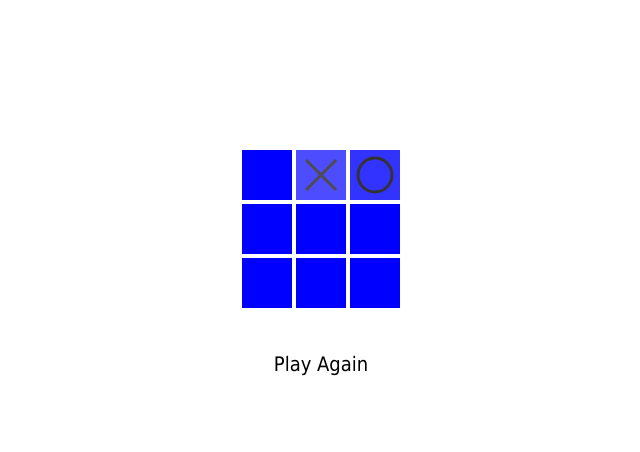
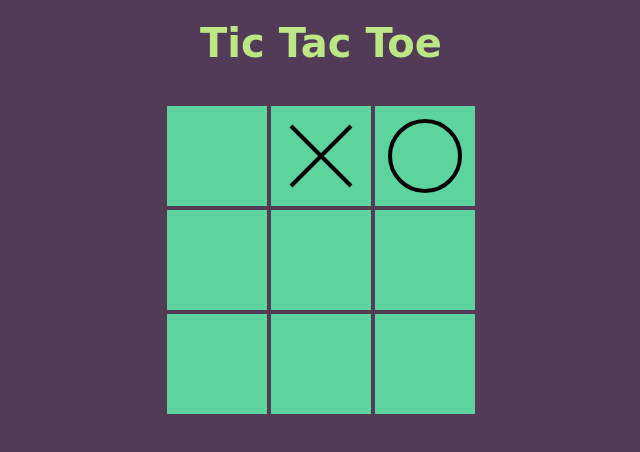
Before and after one commit to IndianaJim/ai-tictactoe, a plain HTML site: page index.html in a window 1280 px wide. Both pictures are taken after a click on the element 640 px from the left and 175 px from the top of the page. Shown: the whole page, without its empty margins (319-959 px from the left). Drawn offline with nearby package versions, Linux system fonts and the light colour scheme; a web font is replaced by a local one.

Commit message:
edits, colors, pre-x or o choice modal

```diff
--- a/css/style.css
+++ b/css/style.css
@@ -2,11 +2,18 @@
   padding: 0px;
   margin: 0px;
 }
+
 body{
   text-align: center;
+  background-color: #513B56;
+}#title{
+  padding: 20px;
+  font-size: 40px;
+  color: #BCE784;
+  font-family: 'Fontdiner Swanky', cursive;
 }
 canvas{
-  background-color: blue;
+  background-color: #5DD39E;
   -webkit-transition: -webkit-transform 0.5s;
   -ms-transition: -ms-transform 0.5s;
   -o-transition: -o-transform 0.5s;
@@ -17,13 +24,40 @@ canvas:hover{
 
 }
 #canvasDiv{
-  margin: 150px auto 40px;
+  margin: 20px auto 40px;
 }
-#replayButton{
+#choiceDiv{
+  border: 2px;
+  border-color: black;
+  width; 300px;
+  height: 150px;
+  backgroundColor = "#BCE784";
+  /* display: none; */ /* none; */
+  visibility: hidden;
+}
+#choiceDiv > h3{
+  display: inline;
   text-decoration: none;
-  color: black;
-  font: 20px tahoma;
+  font: 30px tahoma;
+  color: #BCE784;
+  padding: 10px;
+  font-family: 'Fontdiner Swanky', cursive;
 }
-#replayButton:hover{
-  font-size: 23px;
+#X{
+  background-color: #5DD39E;
+  font: 30px tahoma;
+  padding: 10px;
+  opacity: 0.7;
 }
+#X:hover{
+  opacity: 1;
+}
+#O{
+  background-color: #5DD39E;
+  font: 30px tahoma;
+  padding: 10px;
+  opacity: 0.7;
+}
+#O:hover{
+  opacity: 1;
+}
--- a/index.html
+++ b/index.html
@@ -6,6 +6,7 @@
 
 
 
+    <link rel='stylesheet prefetch' href='https://cdnjs.cloudflare.com/ajax/libs/animate.css/3.5.2/animate.min.css'>
 
         <link rel="stylesheet" href="css/style.css">
 
@@ -19,21 +20,27 @@
 
     <html>
 <head>
+  <link href="https://fonts.googleapis.com/css?family=Fontdiner+Swanky" rel="stylesheet">
   <title>Tic Tac Toe Game - FreeCodeCamp Challenge Project</title>
 </head>
 <body>
+  <h1 id="title">Tic Tac Toe</h1>
   <div id="canvasDiv">
-    <canvas id="canvas1" width="50" height="50" onclick="loop(1)"></canvas>
-    <canvas id="canvas2" width="50" height="50" onclick="loop(2)"></canvas>
-  <canvas id="canvas3" width="50" height="50" onclick="loop(3)"></canvas></br>
-    <canvas id="canvas4" width="50" height="50" onclick="loop(4)"></canvas>
-    <canvas id="canvas5" width="50" height="50" onclick="loop(5)"></canvas>
-    <canvas id="canvas6" width="50" height="50" onclick="loop(6)"></canvas></br>
-    <canvas id="canvas7" width="50" height="50" onclick="loop(7)"></canvas>
-    <canvas id="canvas8" width="50" height="50" onclick="loop(8)"></canvas>
-    <canvas id="canvas9" width="50" height="50" onclick="loop(9)"></canvas>
+    <canvas id="canvas1" width="100" height="100" onclick="loop(1)"></canvas>
+    <canvas id="canvas2" width="100" height="100" onclick="loop(2)"></canvas>
+    <canvas id="canvas3" width="100" height="100" onclick="loop(3)"></canvas></br>
+    <canvas id="canvas4" width="100" height="100" onclick="loop(4)"></canvas>
+    <canvas id="canvas5" width="100" height="100" onclick="loop(5)"></canvas>
+    <canvas id="canvas6" width="100" height="100" onclick="loop(6)"></canvas></br>
+    <canvas id="canvas7" width="100" height="100" onclick="loop(7)"></canvas>
+    <canvas id="canvas8" width="100" height="100" onclick="loop(8)"></canvas>
+    <canvas id="canvas9" width="100" height="100" onclick="loop(9)"></canvas>
   </div>
-<a href="#" id="replayButton">Play Again</a>
+  <div id="choiceDiv">
+    <button id="X">X</button>
+    <h3> or </h3>
+    <button id="O">O</button>
+  </div>
 </body>
 </html>
 
--- a/js/index.js
+++ b/js/index.js
@@ -12,11 +12,27 @@ for (var i=1; i < 10; i++){
   bDisabled[i] = false;
 }
 
+function resetBoard(){
+ isResult = false;
+ for (var i=1; i < 10; i++){
+  button[i] = document.getElementById('canvas'+i);
+  ctx[i] = button[i].getContext('2d');
+  bDisabled[i] = false;
+  content[i] = "";
+  ctx[i].beginPath();
+  ctx[i].rect(0, 0, 100, 100);
+  ctx[i].fillStyle = '#5DD39E';
+  ctx[i].fill();
+  ctx[i].stroke();
+  ctx[i].closePath();
+ }
+}
+
 function loop(x){
 
   if(!bDisabled[x]){
     bDisabled[x] = true;
-    button[x].style.opacity = 0.7;
+    /* button[x].style.opacity = 0.7; */
     content[x] = 'X';
 
     button[x].style.Transform = 'rotateX(180deg)';
@@ -26,12 +42,12 @@ function loop(x){
     button[x].style.mozTransform = 'rotateX(180deg)';
 
     setTimeout(function(){
-          ctx[x].lineWidth = 3;
+          ctx[x].lineWidth = 4;
           ctx[x].beginPath();
-          ctx[x].moveTo(10,10);
-          ctx[x].lineTo(40,40);
-          ctx[x].moveTo(40,10);
-          ctx[x].lineTo(10,40);
+          ctx[x].moveTo(20,20);
+          ctx[x].lineTo(80,80);
+          ctx[x].moveTo(80,20);
+          ctx[x].lineTo(20,80);
           ctx[x].stroke();
           ctx[x].closePath();
           checkWinner();
@@ -127,7 +143,7 @@ function loop(x){
   function draw0Steps(x){
    if (!isResult){
     bDisabled[x] = true;
-    button[x].style.opacity = 0.8;
+    /* button[x].style.opacity = 0.9; */
     content[x] = '0';
     button[x].style.Transform = "rotateY(180deg)";
     button[x].style.webkitTransform = "rotateY(180deg)";
@@ -136,9 +152,9 @@ function loop(x){
     button[x].style.oTransform = "rotateY(180deg)";
 
     setTimeout(function(){
-         ctx[x].lineWidth = 3;
+         ctx[x].lineWidth = 4;
          ctx[x].beginPath();
-         ctx[x].arc(25, 25, 17, 0, Math.PI*2, false);
+         ctx[x].arc(50, 50, 35, 0, Math.PI*2, false);
          ctx[x].stroke();
          ctx[x].closePath();
          checkWinner();
@@ -148,22 +164,22 @@ function loop(x){
 
 function checkWinner(){
   if (!isResult){
-    if(content[1] =='X' && content[2] == 'X' && content[3] == 'X') showWinner("You Win!");
-    else if(content[1] =='0' && content[2] == '0' && content[3] == '0') showWinner("Computer Wins!");
-    else if(content[4] =='X' && content[5] == 'X' && content[6] == 'X') showWinner("You Win!");
-    else if(content[4] =='0' && content[5] == '0' && content[6] == '0') showWinner("Computer Wins!");
-    else if(content[7] =='X' && content[8] == 'X' && content[9] == 'X') showWinner("You Win!");
-    else if(content[7] =='0' && content[8] == '0' && content[9] == '0') showWinner("Computer Wins!");
-    else if(content[1] =='X' && content[4] == 'X' && content[7] == 'X') showWinner("You Win!");
-    else if(content[1] =='0' && content[4] == '0' && content[7] == '0') showWinner("Computer Wins!");
-    else if(content[2] =='X' && content[5] == 'X' && content[8] == 'X') showWinner("You Win!");
-    else if(content[2] =='0' && content[5] == '0' && content[8] == '0') showWinner("Computer Wins!");
-    else if(content[3] =='X' && content[6] == 'X' && content[9] == 'X') showWinner("You Win!");
-    else if(content[3] =='0' && content[6] == '0' && content[9] == '0') showWinner("Computer Wins!");
-    else if(content[1] =='X' && content[5] == 'X' && content[9] == 'X') showWinner("You Win!");
-    else if(content[1] =='0' && content[5] == '0' && content[9] == '0') showWinner("Computer Wins!");
-    else if(content[3] =='X' && content[5] == 'X' && content[7] == 'X') showWinner("You Win!");
-    else if(content[3] =='0' && content[5] == '0' && content[7] == '0') showWinner("Computer Wins!");
+    if(content[1] =='X' && content[2] == 'X' && content[3] == 'X') showWinner(1,2,3,"You Win!");
+    else if(content[1] =='0' && content[2] == '0' && content[3] == '0') showWinner(1,2,3,"Computer Wins!");
+    else if(content[4] =='X' && content[5] == 'X' && content[6] == 'X') showWinner(4,5,6,"You Win!");
+    else if(content[4] =='0' && content[5] == '0' && content[6] == '0') showWinner(4,5,6,"Computer Wins!");
+    else if(content[7] =='X' && content[8] == 'X' && content[9] == 'X') showWinner(7,8,9,"You Win!");
+    else if(content[7] =='0' && content[8] == '0' && content[9] == '0') showWinner(7,8,9,"Computer Wins!");
+    else if(content[1] =='X' && content[4] == 'X' && content[7] == 'X') showWinner(1,4,7,"You Win!");
+    else if(content[1] =='0' && content[4] == '0' && content[7] == '0') showWinner(1,4,7,"Computer Wins!");
+    else if(content[2] =='X' && content[5] == 'X' && content[8] == 'X') showWinner(2,5,8,"You Win!");
+    else if(content[2] =='0' && content[5] == '0' && content[8] == '0') showWinner(2,5,8,"Computer Wins!");
+    else if(content[3] =='X' && content[6] == 'X' && content[9] == 'X') showWinner(3,6,9,"You Win!");
+    else if(content[3] =='0' && content[6] == '0' && content[9] == '0') showWinner(3,6,9,"Computer Wins!");
+    else if(content[1] =='X' && content[5] == 'X' && content[9] == 'X') showWinner(1,5,9,"You Win!");
+    else if(content[1] =='0' && content[5] == '0' && content[9] == '0') showWinner(1,5,9,"Computer Wins!");
+    else if(content[3] =='X' && content[5] == 'X' && content[7] == 'X') showWinner(3,5,7,"You Win!");
+    else if(content[3] =='0' && content[5] == '0' && content[7] == '0') showWinner(3,5,7,"Computer Wins!");
     else { //testing for a game draw
        for (var i = 1; (content[i] == 'X' || content[i] == '0'); i++){
          if (i == 9) showWinner('Draw');
@@ -173,11 +189,19 @@ function checkWinner(){
   }
 
 }
-function showWinner(t){
+function showWinner(a,b,c,text){
   isResult = true;
+
   for (var i = 1; i < 10; i++){
     bDisabled[i] = true;
   }
 
-  setTimeout(function(){ alert(t);}, 50);
+  setTimeout(function(){ alert(text);}, 50);
+
+  button[a].style.backgroundColor = "#BCE784";
+  button[b].style.backgroundColor = "#BCE784";
+  button[c].style.backgroundColor = "#BCE784";
+
+  document.getElementById('choiceDiv').style.visibility = 'visible';
+
 }
```
